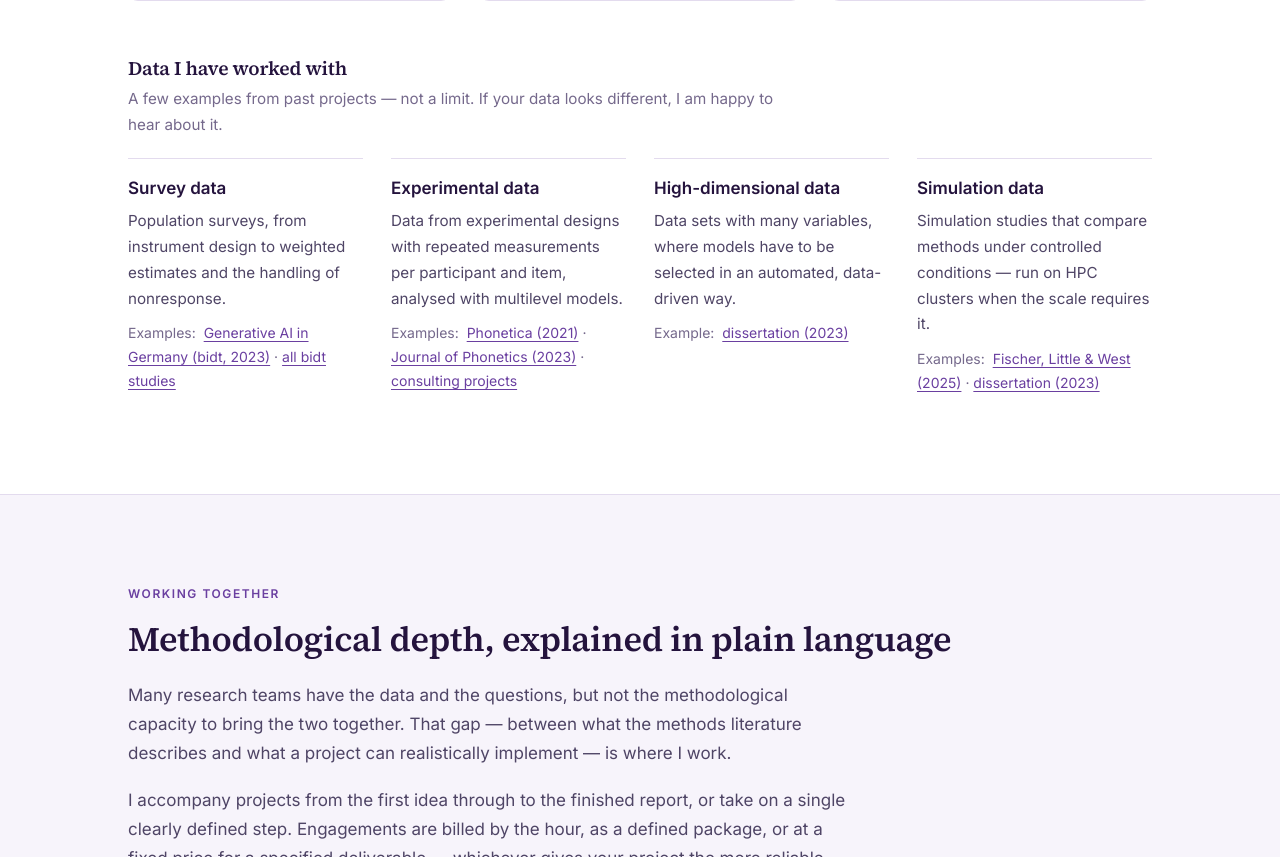
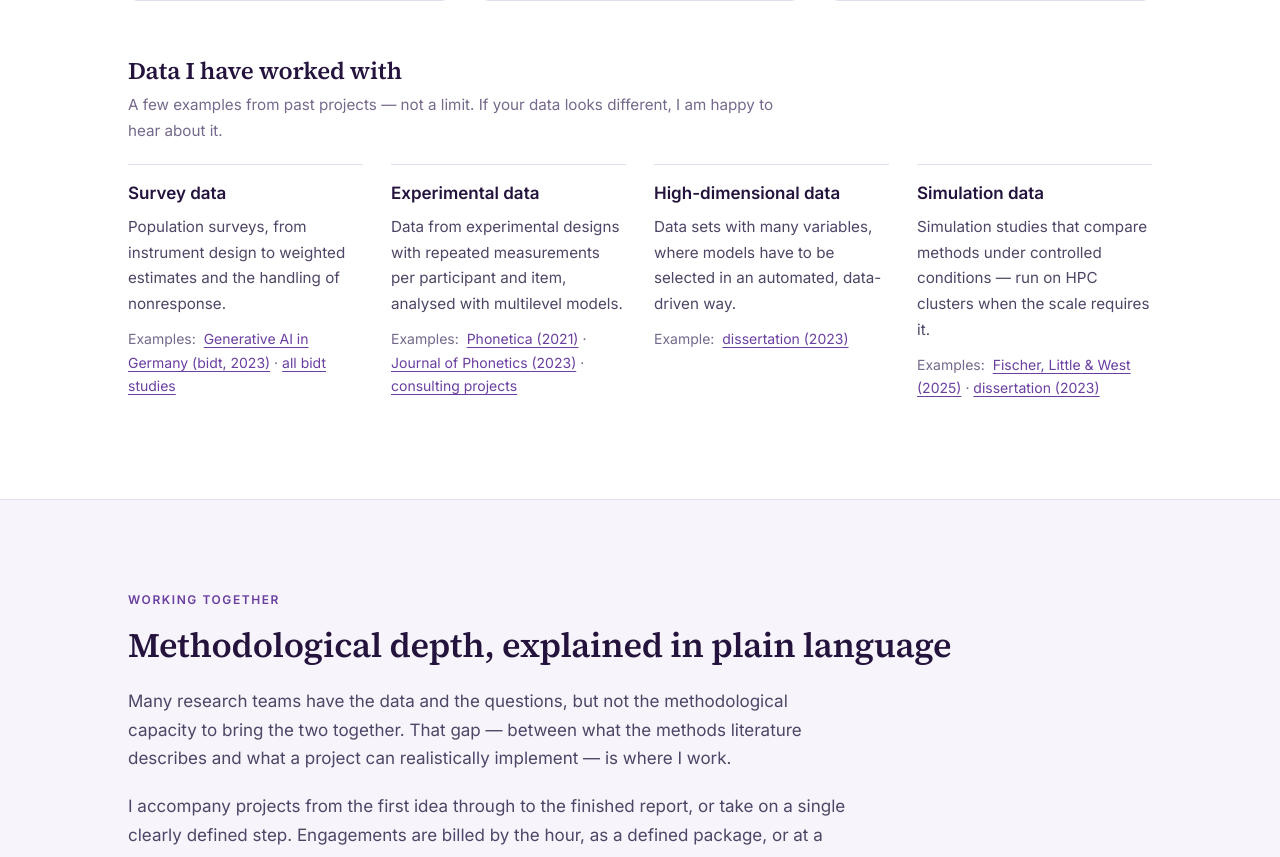
Before and after one commit to mf-stats/mf-stats.github.io, a plain HTML site: page index.html in a window 1280 px wide. Shown: the part 1360-2217 px from the top of the page. Drawn offline with Linux system fonts and the light colour scheme.

Commit message:
Enlarge the 'Data I have worked with' heading
Co-Authored-By: Claude Opus 5.5 <noreply@anthropic.com>

```diff
--- a/assets/css/site.css
+++ b/assets/css/site.css
@@ -323,7 +323,7 @@ section { padding-block: clamp(3.5rem, 7vw, 6rem); }
 
 .data-types { margin-top: 3.5rem; }
 
-.data-types h3 { font-size: 1.2rem; margin-bottom: 0.4rem; }
+.data-types h3 { font-size: 1.5rem; margin-bottom: 0.4rem; }
 
 .data-types .dt-intro { font-size: 0.95rem; color: var(--ink-faint); }
 
```
